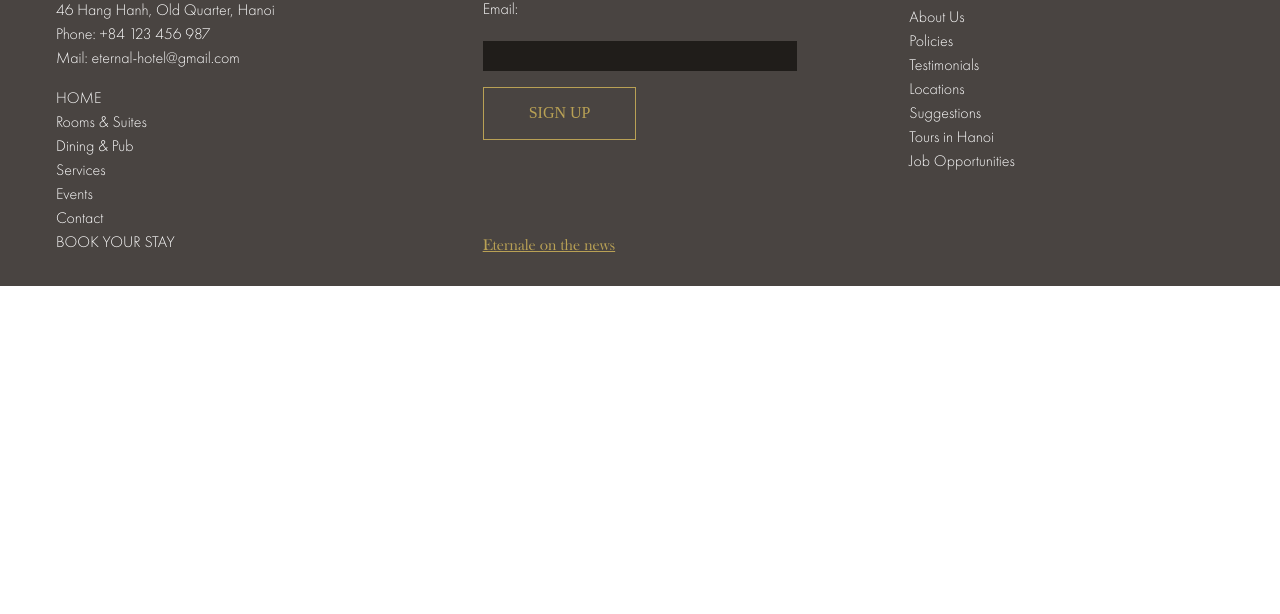
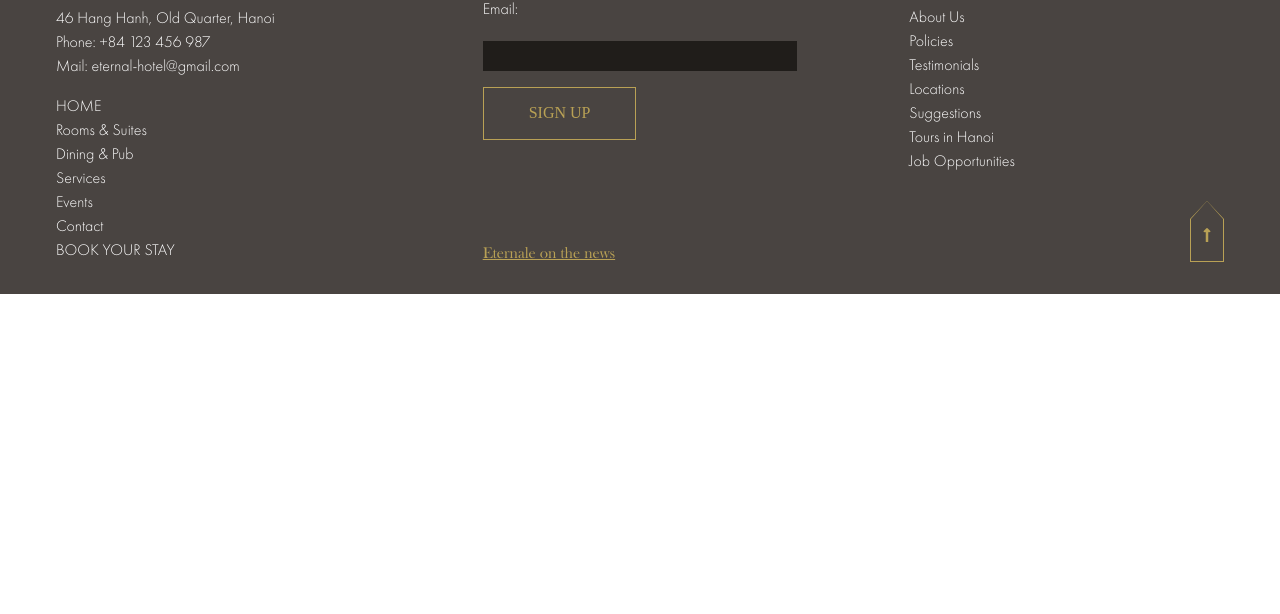
Before and after one commit to vanhaile1798/eternale-hotel, a plain HTML site: page index.html in a window 1280 px wide. Shown: the part 186-800 px from the top of the page. Drawn offline with Linux system fonts and the light colour scheme.

Commit message:
To Top Button Added

```diff
--- a/index.html
+++ b/index.html
@@ -330,6 +330,7 @@
 
 			</div>
 			<div class="main--footer--content--follow">
+				<div class="main--footer--content--follow--wrapper">
 					<ul class="main--footer--content--follow--followus">
 					<li>Follow Us</li>
 					<li><i class="fab fa-instagram"></i></li>
@@ -345,6 +346,13 @@
 					<li><a href="">Tours in Hanoi</a></li>
 					<li><a href="">Job Opportunities</a></li>
 				</ul>
+				<div class="main--footer--content--follow--totop--wrapper">
+					<div class="main--footer--content--follow--totop">
+						<i class="fas fa-long-arrow-alt-up"></i>
+					</div>
+				</div>
+				</div>
+
 			</div>
 		</div>
 
--- a/style.css
+++ b/style.css
@@ -712,6 +712,11 @@ ul {
 	margin-bottom: 16px;
 	color: #b9a155;
 	font-family: Basker;
+	text-transform: uppercase;
+}
+
+.main--footer--wrapper h2 {
+	font-size: 2rem;
 }
 
 .main--footer--content--about, .main--footer--content--signup, .main--footer--content--follow {
@@ -732,6 +737,7 @@ ul {
 	align-items: flex-end;
 	margin-right: 32px;
 	font-family: FuturaPT;
+	font-weight: 600;
 }
 .main--footer--content--follow--followus li {
 	margin-right: 16px;
@@ -762,4 +768,48 @@ ul {
 .main--footer--content--signupemail--input {
 
 }
+
+.main--footer--content--list a:hover, .main--footer--content--follow--about a:hover {
+	color: #b9a155;
+}
+
+.main--footer--content--follow--wrapper {
+	position: relative;
+	height: 100%;
+}
+.main--footer--content--follow--totop {
+	display: inline-block;
+	padding: 16px;
+	color: #b9a155;
+	border-right: 1px solid #b9a155;
+	border-left: 1px solid #b9a155;
+	border-bottom: 1px solid #b9a155;
+	padding: 8px 12px 16px 12px;
+	position: relative;
+
+}
+.main--footer--content--follow--totop--wrapper {
+	position: absolute;
+	right: 0;
+	bottom: 0;
+}
+.main--footer--content--follow--totop::before {
+	  content: '';
+    position: absolute;
+    border-right: 17px solid transparent;
+    border-left: 17px solid transparent;
+    border-bottom: 18px solid #b9a155;
+    left: -1px;
+    top: -18px;
+}
+
+.main--footer--content--follow--totop::after {
+	content: '';
+    position: absolute;
+    border-right: 16px solid transparent;
+    border-left: 16px solid transparent;
+    border-bottom: 18px solid #494441;
+    left: 0px;
+    top: -18px;
+}
 /*----------------------------------------------- End FOOTER --------------------------*/
```
Lines whose indentation alone changed are shown as unchanged.
